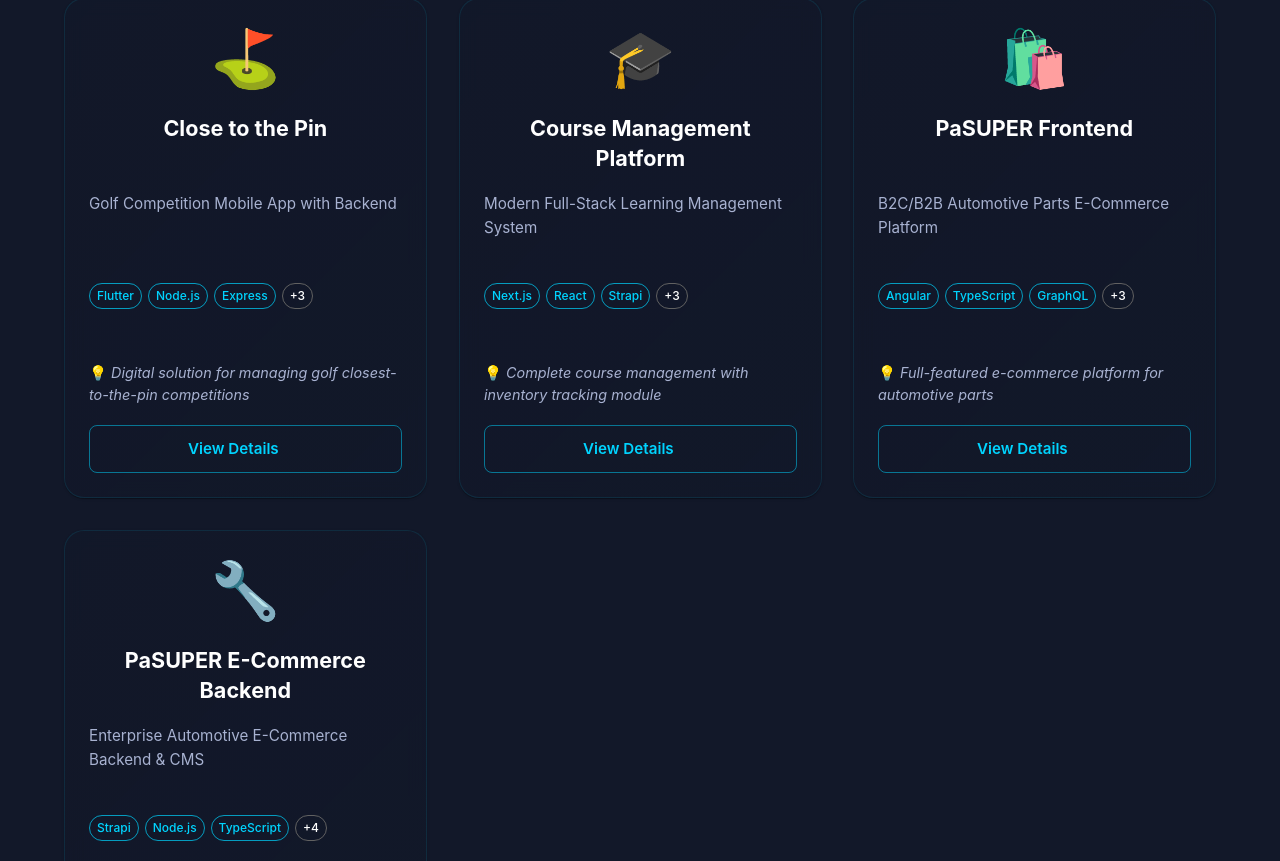
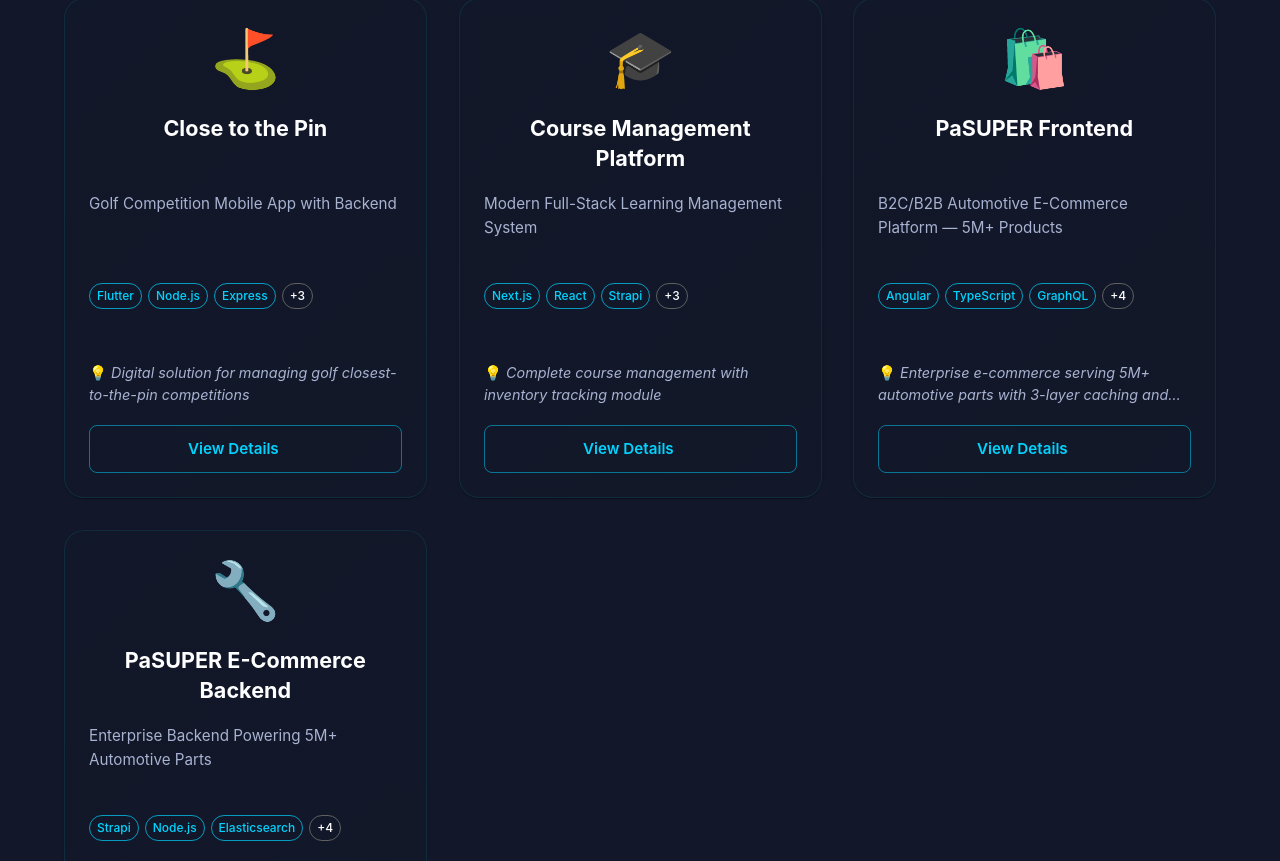
Before and after one commit to SimonDelisle17/PortFolioWebsite, a React (Vite) app in the folder me/: page / in a window 1280 px wide. Shown: the part 3939-4800 px from the top of the page. Built offline with nearby package versions, Linux system fonts and the light colour scheme; some icons are missing.

Commit message:
feat: update PaSUPER Frontend and Backend project details, enhancing descriptions, features, and technologies

```diff
--- a/me/src/data/projectsData.ts
+++ b/me/src/data/projectsData.ts
@@ -543,69 +543,76 @@ export const projectsData: Project[] = [
     id: 18,
     title: 'PaSUPER Frontend',
     category: 'frontend',
-    tags: ['Angular', 'TypeScript', 'GraphQL', 'SSR', 'Socket.IO', 'Bootstrap'],
-    shortDescription: 'B2C/B2B Automotive Parts E-Commerce Platform',
+    tags: ['Angular', 'TypeScript', 'GraphQL', 'SSR', 'Redis', 'Moneris', 'YMME'],
+    shortDescription: 'B2C/B2B Automotive E-Commerce Platform — 5M+ Products',
     icon: '🛍️',
-    impact: 'Full-featured e-commerce platform for automotive parts',
-    detailedDescription: 'Large-scale Angular e-commerce platform for automotive parts with server-side rendering, real-time features, multi-language support, and payment processing.',
+    impact: 'Enterprise e-commerce serving 5M+ automotive parts with 3-layer caching and sub-second page loads',
+    detailedDescription: 'Large-scale Angular 13 e-commerce platform powering pasuper.com with 188 components, 55 services, and 614 TypeScript files. Features 3-layer caching (frontend in-memory, Express SSR cache, backend Redis), YMME vehicle fitment with VIN decoding, dual B2B/B2C modes, Moneris & PayPal payments, and Angular Universal SSR for SEO.',
     features: [
-      'Vehicle selection (Year/Make/Model/Engine) for part fitting',
-      'Real-time inventory via Epicor ERP integration',
-      'Multi-language support (French/English)',
-      'Payment processing with Moneris and PayPal',
-      'Server-side rendering for SEO optimization',
-      'Real-time notifications with Socket.IO',
-      'GraphQL API integration with Apollo'
+      'YMME vehicle fitment (Year/Make/Model/Engine) with VIN decoding and multi-car garage',
+      'PEDS qualifying questions for precise part matching across 5M+ products',
+      '3-layer caching: frontend in-memory, Express SSR page cache, backend Redis',
+      'Dual B2B/B2C mode with enterprise registration, cart export, and privacy toggle',
+      '3 payment methods: Moneris hosted tokenization, PayPal, B2B charge-to-account',
+      'Real-time delivery tracking via Socket.IO with order status updates',
+      'Angular Universal SSR with dynamic meta tags, Open Graph, and sitemap generation',
+      'Full i18n (French/English) with ngx-translate across 188 components'
     ],
     technologies: {
-      frontend: ['Angular 13', 'TypeScript', 'RxJS'],
-      styling: ['Bootstrap 4.6', 'Angular Material'],
-      api: ['GraphQL', 'Apollo Angular'],
+      frontend: ['Angular 13', 'TypeScript', 'RxJS', 'NGRX'],
+      styling: ['Bootstrap 4.6', 'Angular Material', 'SCSS'],
+      api: ['GraphQL', 'Apollo Angular', 'REST'],
+      payments: ['Moneris Hosted Tokenization', 'PayPal', 'B2B Charge-to-Account'],
+      ssr: ['Angular Universal', 'Express SSR', 'Page Caching'],
       realtime: ['Socket.IO'],
-      ssr: ['Angular Universal', 'Express SSR'],
-      i18n: ['@ngx-translate']
+      deployment: ['Docker', 'Kubernetes', 'ArgoCD']
     },
     metrics: {
-      scale: '613 TypeScript files, 184+ components',
-      services: '56 services',
-      runtime: 'Node.js 20 SSR'
+      scale: '614 TypeScript files, 188 components, 55 services',
+      products: '5M+ automotive parts catalog',
+      caching: '3-layer cache architecture',
+      payments: 'Moneris + PayPal + B2B billing'
     },
-    architecture: 'Angular Universal SSR with GraphQL API layer and real-time WebSocket updates',
+    architecture: 'Angular Universal SSR with 3-layer caching, GraphQL + REST APIs, YMME vehicle fitment engine, and dual B2B/B2C mode with Kubernetes deployment via ArgoCD',
     liveUrl: 'https://pasuper.com'
   },
   {
     id: 19,
     title: 'PaSUPER E-Commerce Backend',
     category: 'backend',
-    tags: ['Strapi', 'Node.js', 'TypeScript', 'Elasticsearch', 'Redis', 'GraphQL', 'MySQL'],
-    shortDescription: 'Enterprise Automotive E-Commerce Backend & CMS',
+    tags: ['Strapi', 'Node.js', 'Elasticsearch', 'Redis', 'PEDS', 'Moneris', 'MySQL'],
+    shortDescription: 'Enterprise Backend Powering 5M+ Automotive Parts',
     icon: '🔧',
-    impact: 'Complete e-commerce engine powering automotive parts sales with ERP integration',
-    detailedDescription: 'Enterprise-grade Strapi-based headless CMS and e-commerce backend for automotive parts, featuring Elasticsearch-powered search, Epicor ERP integration, vehicle fitment (YMME), payment processing, and order fulfillment.',
+    impact: 'High-performance backend serving 5M+ products with 25+ Redis cache patterns and request coalescing',
+    detailedDescription: 'Enterprise-grade Strapi 4 headless CMS powering the PaSUPER e-commerce platform with 41 content types, Elasticsearch across 4 indices with full re-index every 21 hours, 25+ Redis cache key patterns (TTLs from 2 min to 7 days), PEDS API integration processing 500 parts per chunk in 4 parallel streams, Moneris payment processing, ShipStation fulfillment, and dual MySQL databases.',
     features: [
-      'Product catalog with 40+ content types for automotive parts domain',
-      'Elasticsearch-powered search with fuzzy matching and <50ms typeahead',
-      'Vehicle fitment system (Year/Make/Model/Engine) with VIN decoder',
-      'Epicor ERP integration for real-time inventory and pricing',
-      'Moneris payment gateway processing',
-      'ShipStation integration for order fulfillment and shipping',
-      'Redis caching layer with optimized connection pooling',
-      'Multi-language support (French/English) for Canadian market'
+      '41 content types modeling the full automotive parts domain',
+      'Elasticsearch 8 with 4 indices, search_as_you_type fields, and <50ms typeahead',
+      '25+ Redis cache key patterns with TTLs from 2 min to 7 days and request coalescing',
+      'PEDS API integration: 3037-line mega-class, chunked requests (500/chunk, 4 parallel)',
+      '3-layer vehicle parts cache: per-page, formatted results, raw PEDS data',
+      'Background prefetching for PEDS qualifying questions on page load',
+      'Moneris payment processing with receipt validation and refund support',
+      'ShipStation XML integration for automated order fulfillment and shipping labels',
+      'Dual MySQL databases (Strapi DB + superdb for full_orders)',
+      'Full Elasticsearch re-index every 21 hours with zero-downtime swap'
     ],
     technologies: {
       backend: ['Strapi 4', 'Node.js 20', 'TypeScript', 'Koa'],
-      database: ['MySQL', 'Elasticsearch 8', 'Redis 7'],
+      database: ['MySQL (Dual DB)', 'Elasticsearch 8', 'Redis 7'],
       api: ['GraphQL', 'REST', 'Socket.IO'],
-      integrations: ['Epicor ERP', 'PEDS API', 'Moneris', 'ShipStation', 'AWS SES'],
+      integrations: ['Epicor ERP', 'PEDS API (Java Proxy)', 'Moneris', 'ShipStation', 'AWS SES'],
       cloud: ['AWS S3', 'Azure Translation'],
-      deployment: ['Docker', 'Kubernetes', 'Helm']
+      deployment: ['Docker', 'Kubernetes', 'Helm', 'ArgoCD']
     },
     metrics: {
-      contentTypes: '40+ collections',
-      search: '<50ms typeahead with Elasticsearch',
-      scale: 'Thousands of SKUs with real-time ERP sync'
+      scale: '5M+ products (Strapi DB + Epicor PEDS)',
+      contentTypes: '41 collections',
+      caching: '25+ Redis cache patterns, request coalescing',
+      search: '4 Elasticsearch indices, <50ms typeahead',
+      reindex: 'Full re-index every 21 hours'
     },
-    architecture: 'Layered Strapi CMS with Elasticsearch search engine, Redis caching, and multi-service ERP integration',
+    architecture: 'Strapi 4 CMS with Elasticsearch search engine (4 indices), Redis multi-layer caching with request coalescing, PEDS chunked parallel processing, dual MySQL databases, and Kubernetes deployment via ArgoCD',
     liveUrl: null
   },
 ];
```
